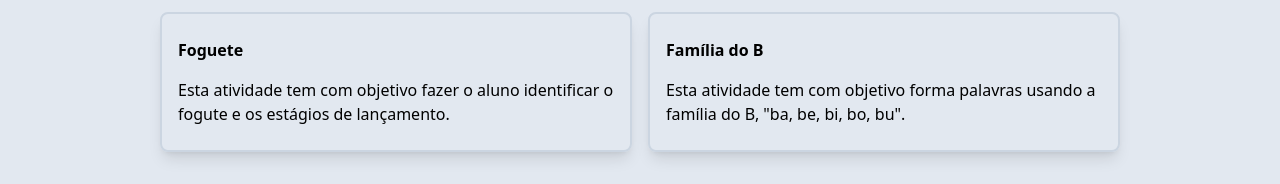
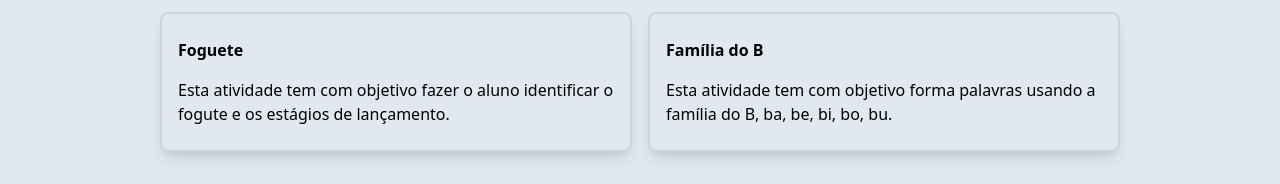
Before and after one commit to ernandesnenen/DulcineaAtividadesEducacionais, a Next.js app: page / in a window 1280 px wide. Shown: the part 548-732 px from the top of the page. Built offline with nearby package versions, Linux system fonts and the light colour scheme.

Commit message:
problema com as aspas

```diff
--- a/components/content.tsx
+++ b/components/content.tsx
@@ -28,7 +28,7 @@ export  function Content() {
            p-4">
               <Link href={"https://scratch.mit.edu/projects/818663152"}>
                 <p className="font-bold py-2">Família do B</p>
-                <p className="py-2">Esta atividade tem com objetivo forma palavras usando a família do B, "ba, be, bi, bo, bu". </p>
+                <p className="py-2">Esta atividade tem com objetivo forma palavras usando a família do B, ba, be, bi, bo, bu. </p>
               </Link>
           </div>
 
```
